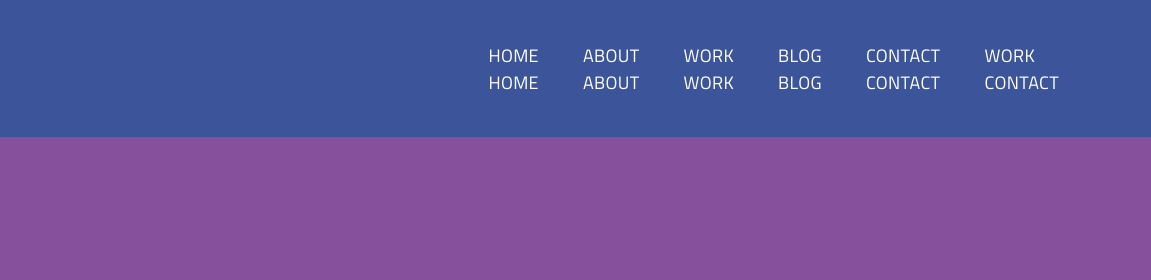
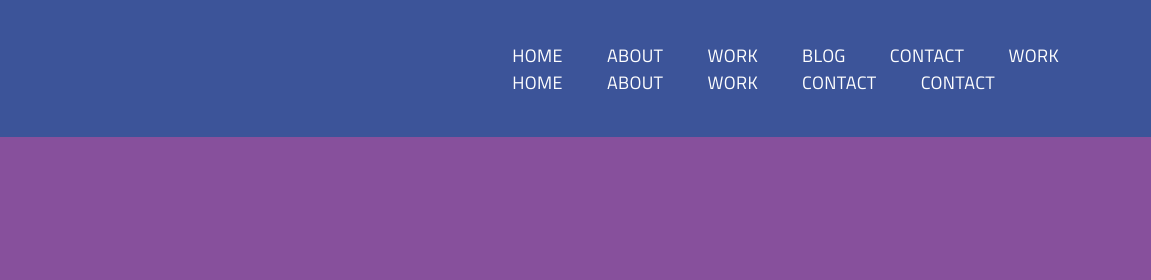
Before and after one commit to Jonukas2018/Git_paskaita, a plain HTML site: page index.html in a window 1280 px wide. Shown: the top 280 px of the page, 129-1280 px from the left. Drawn offline with Linux system fonts and the light colour scheme; files that its build step writes are made by us from their sources.

Commit message:
remove li

```diff
--- a/index.html
+++ b/index.html
@@ -29,7 +29,6 @@
 					<li><a href="#">home</a></li><!--  zydras meniu elementas  -->
 					<li><a href="#">about</a></li><!--  zydras meniu elementas  -->
 					<li><a href="#">work</a></li><!--  zydras meniu elementas  -->
-					<li><a href="#">blog</a></li><!--  zydras meniu elementas  -->
 					<li><a href="#">contact</a></li><!--  zydras meniu elementas  -->
 					<li><a href="#">contact</a></li><!--  zydras meniu elementas  -->
 				</ul>
```
